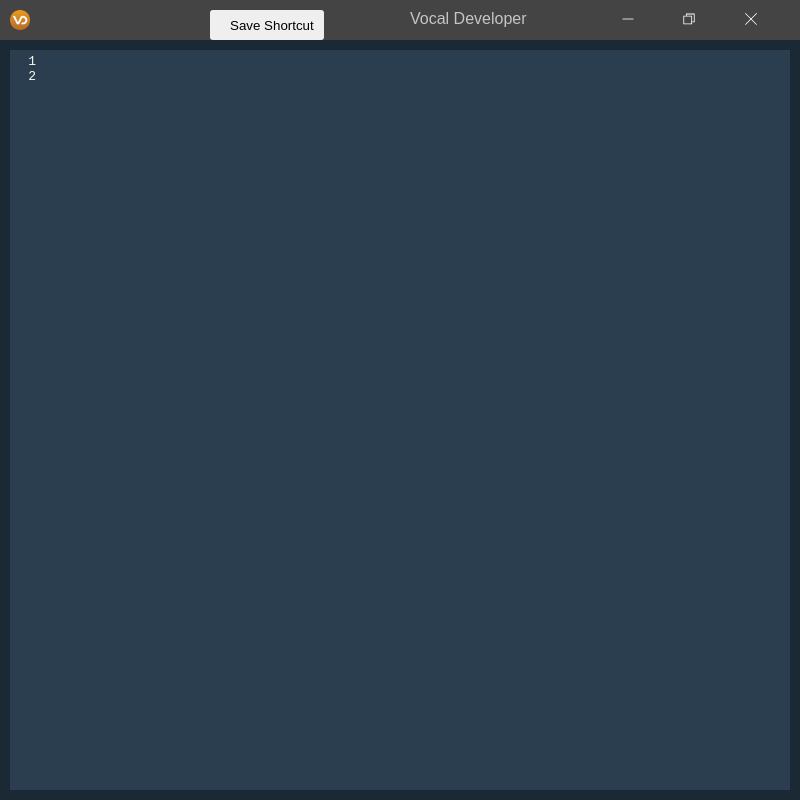
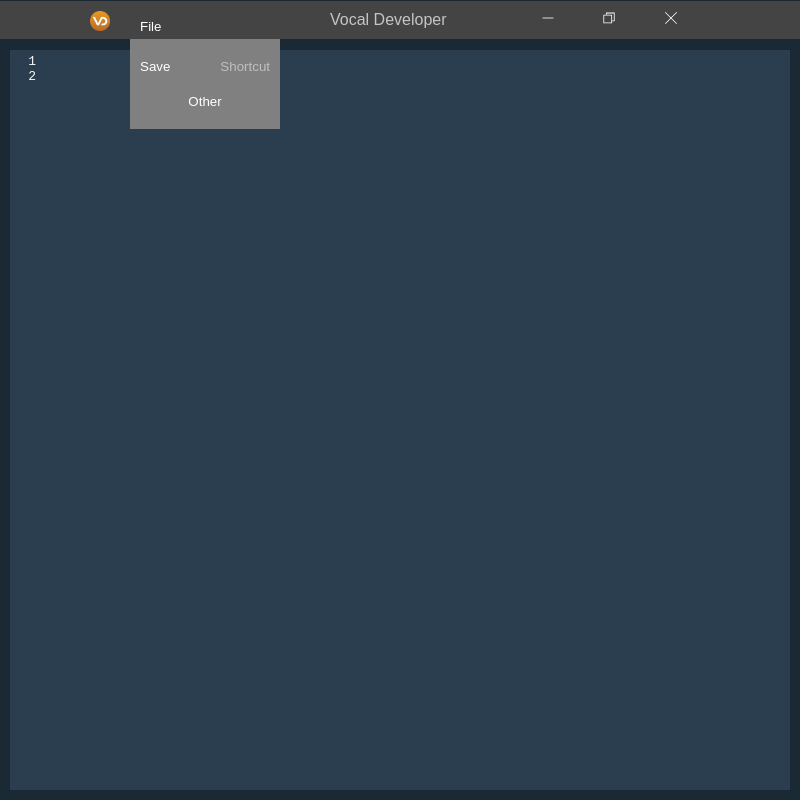
Before and after one commit to nomissivraj/fyp, an Electron app: page text-editor.html in a window 800 px wide. Both pictures are taken after a click on the button "File". Drawn offline with nearby package versions, Linux system fonts and the light colour scheme; no server answers.

Commit message:
menu and ui styles update

```diff
--- a/css/style.css
+++ b/css/style.css
@@ -53,22 +53,22 @@
     width: 100%;
     position: fixed;
     grid-template-columns: 50px 200px 400px 100px;
+    z-index: 1;
 }
 
 .app-toolbar {
     background: #444;
     color: #c5c5c5;
-    height: 40px;
+    height: 38px;
     -webkit-app-region: drag;
-    /* padding: 10px; */
     margin: 0;
-    overflow: hidden;
+    margin-top: 1px;
     grid-row: 1;
     display: flex;
     justify-content: center;
 }
 
-.app-toolbar div {
+.app-toolbar>div {
     display: inline-block;
     position: relative;
     top: 50%;
@@ -81,7 +81,7 @@
 }
 
 .app-toolbar__icon {
-    width: 25%;
+    width: 40px;
 }
 
 .app-toolbar__icon img {
@@ -90,6 +90,17 @@
 
 .app-toolbar__menu {
     width: 25%;
+}
+
+.app-toolbar__menu button {
+    background: none;
+    color: #fff;
+    border-radius: 0;
+}
+
+.app-toolbar__menu button:hover {
+    background: rgba(0,0,0,.5);
+    color: #fff;
 }
 
 .app-toolbar__title {
@@ -113,6 +124,7 @@
 }
 
 .app-toolbar__options div {
+    display: inline-block;
     padding: 10px;
     width: calc(33.333% - 10px);
     text-align: center;
@@ -198,6 +210,9 @@
     top: 0;
     right: 0;
     border-radius: 0 0 0 3px;
+}
+.close-btn:hover {
+    background: rgb(162, 59, 59);
 }
 
 .delete-toggle {
@@ -318,3 +333,34 @@
     margin-bottom: 10px;
     display: inline-block;
 }
+
+#dropdown__filemenu {
+    position: absolute;
+    top: 38px;
+    z-index: 10;
+    background: grey;
+    padding: 10px 0;
+    min-width: 150px;
+}
+
+.submenu__item-title {
+    text-align: left;
+    float: left;
+}
+
+.submenu__item-shortcut {
+    text-align: right;
+    float: right;
+    color: rgba(255,255,255,.5);
+}
+
+.CodeMirror {
+    z-index: 0!important;
+}
+
+
+.submenu button {
+    width: 100%;
+    padding: 10px 10px;
+    min-height: auto;
+}
```
